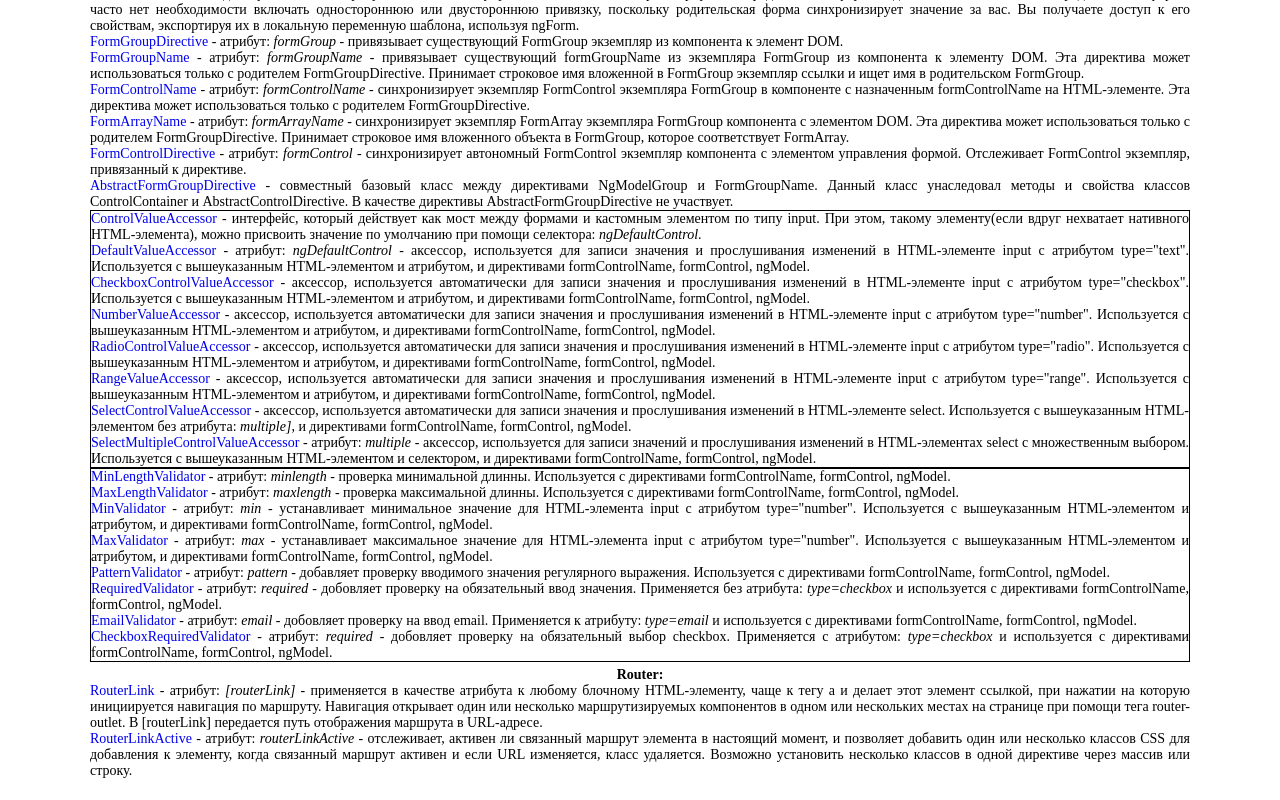
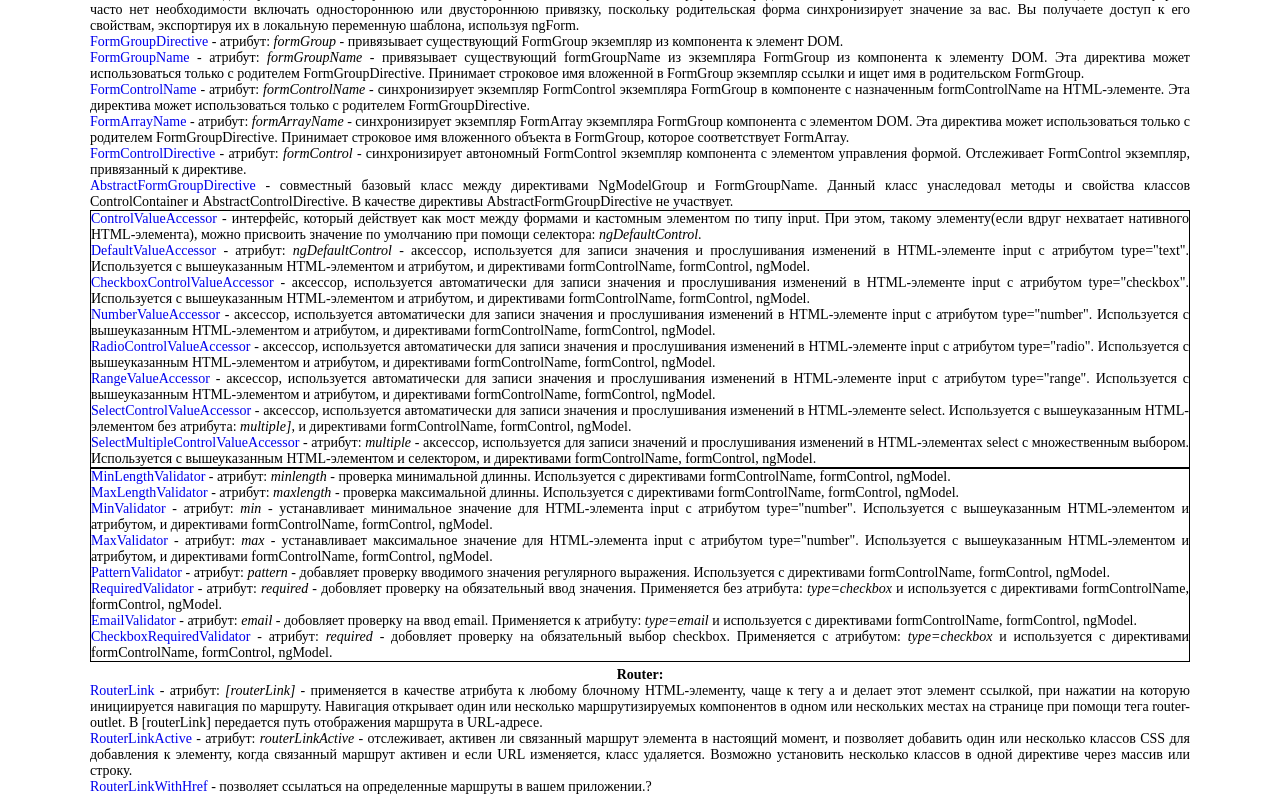
Before and after one commit to ArtemKashirin/API, an Angular app: page / in a window 1280 px wide. Shown: the part 2022-2822 px from the top of the page. Built offline with nearby package versions, Linux system fonts and the light colour scheme.

Commit message:
DIRECTIVE: RouterLinkWithHref

```diff
--- a/src/app/app.component.html
+++ b/src/app/app.component.html
@@ -98,6 +98,7 @@
     <p style = "text-align: center"><b>Router:</b></p>
     <app-router-link></app-router-link>
     <app-router-link-active></app-router-link-active>
+    <app-router-link-with-href></app-router-link-with-href>
 
   </div>
 </div>
--- a/src/app/app.module.ts
+++ b/src/app/app.module.ts
@@ -65,6 +65,7 @@ import { NgControlStatusComponent } from './directive/ng-control-status/ng-contr
 import { NgModelComponent } from './directive/ng-model/ng-model.component';
 import { RouterLinkComponent } from './directive/router-link/router-link.component';
 import { RouterLinkActiveComponent } from './directive/router-link-active/router-link-active.component';
+import { RouterLinkWithHrefComponent } from './directive/router-link-with-href/router-link-with-href.component';
 
 
 @NgModule({
@@ -131,6 +132,7 @@ import { RouterLinkActiveComponent } from './directive/router-link-active/router
     NgModelComponent,
     RouterLinkComponent,
     RouterLinkActiveComponent,
+    RouterLinkWithHrefComponent,
   ],
   imports: [
     BrowserModule,
--- /dev/null
+++ b/src/app/directive/router-link-with-href/router-link-with-href.component.html
@@ -0,0 +1 @@
+<p><a [href] = "this.RouterLinkWithHref">RouterLinkWithHref</a> - позволяет ссылаться на определенные маршруты в вашем приложении.? </p>
--- /dev/null
+++ b/src/app/directive/router-link-with-href/router-link-with-href.component.ts
@@ -0,0 +1,17 @@
+import {Component, OnInit} from '@angular/core';
+
+@Component({
+  selector: 'app-router-link-with-href',
+  templateUrl: './router-link-with-href.component.html',
+  styleUrls: ['./router-link-with-href.component.scss']
+})
+export class RouterLinkWithHrefComponent implements OnInit {
+  public RouterLinkWithHref: string = 'https://angular.io/api/router/RouterLinkWithHref';
+
+  constructor() {
+  }
+
+  ngOnInit(): void {
+  }
+
+}
```
Also changed, not shown: src/app/directive/router-link-with-href/router-link-with-href.component.scss (added).
